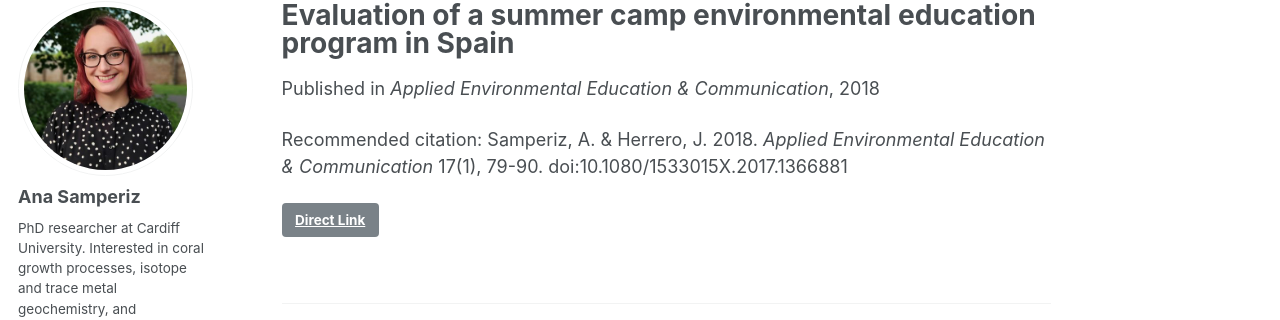
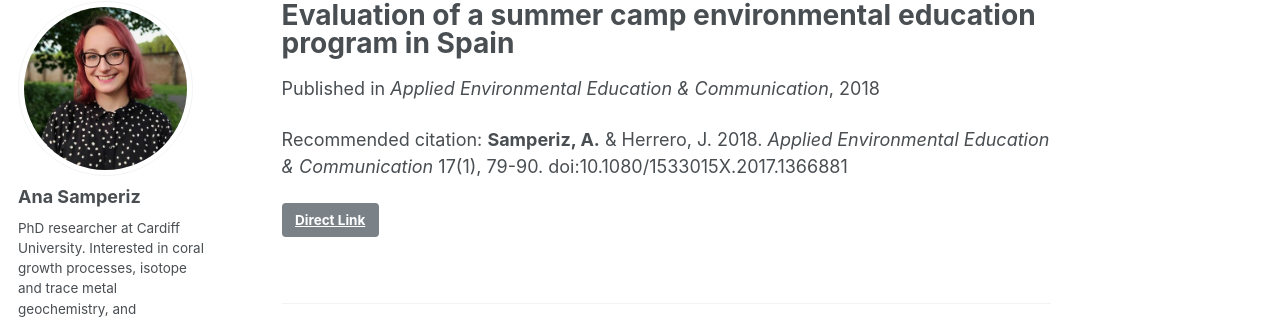
Before and after one commit to anasamperiz/anasamperiz.github.io, a Jekyll site: the page built from _publications/2018-EE-summercamp.md, in a window 1280 px wide. Shown: the part 117-437 px from the top of the page. Built offline with Jekyll 4.4.1, drawn with Linux system fonts in a browser that asks for light colours; some web fonts are replaced.

```diff
--- a/_publications/2018-EE-summercamp.md
+++ b/_publications/2018-EE-summercamp.md
@@ -6,5 +6,5 @@ date: 2018-01-02
 venue: 'Applied Environmental Education & Communication'
 paperurl:
 link: 'https://doi.org/10.1080/1533015X.2017.1366881'
-citation: 'Samperiz, A. & Herrero, J. 2018. <i>Applied Environmental Education & Communication</i> 17(1), 79-90. doi:10.1080/1533015X.2017.1366881'
+citation: '<b>Samperiz, A.</b> & Herrero, J. 2018. <i>Applied Environmental Education & Communication</i> 17(1), 79-90. doi:10.1080/1533015X.2017.1366881'
 ---
```
